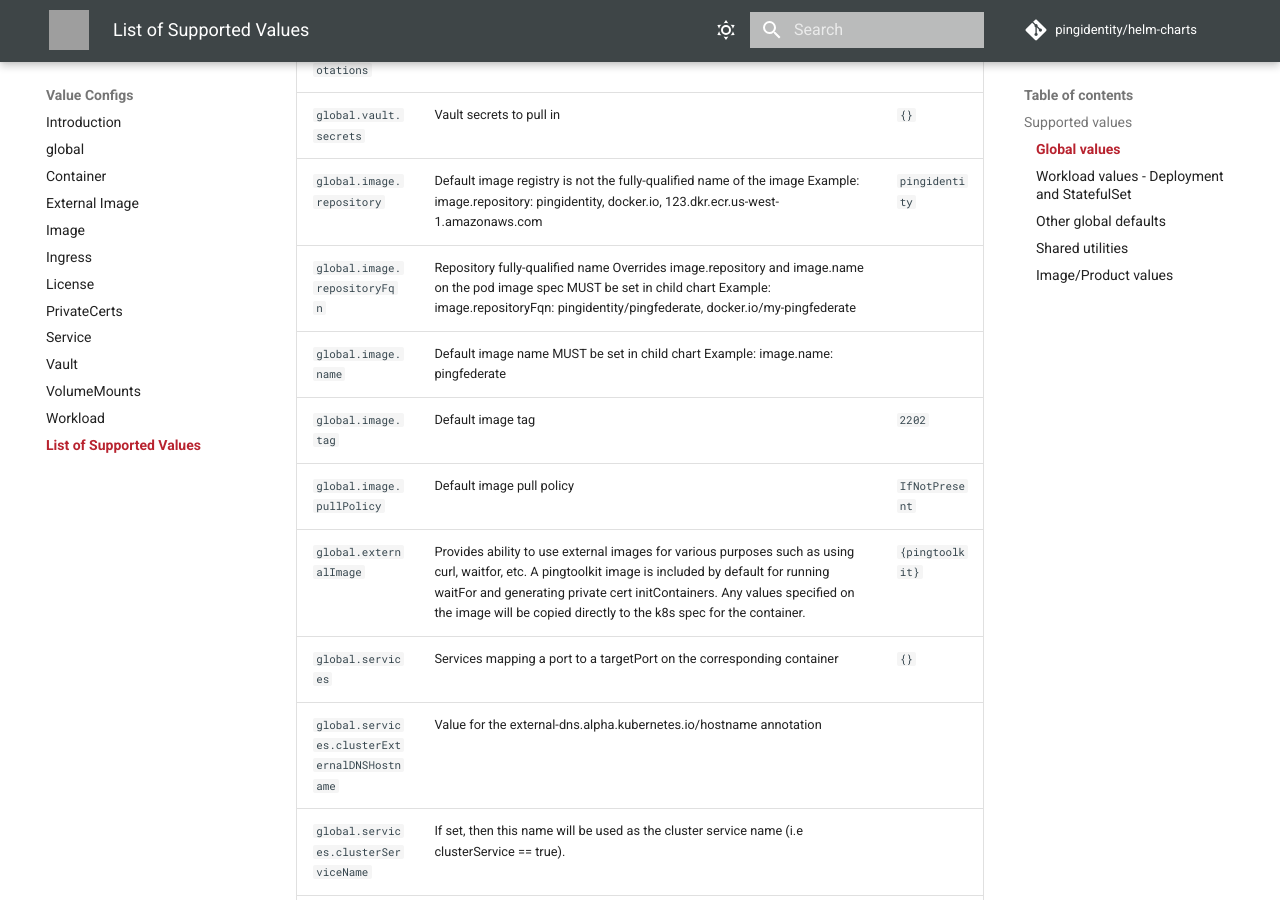
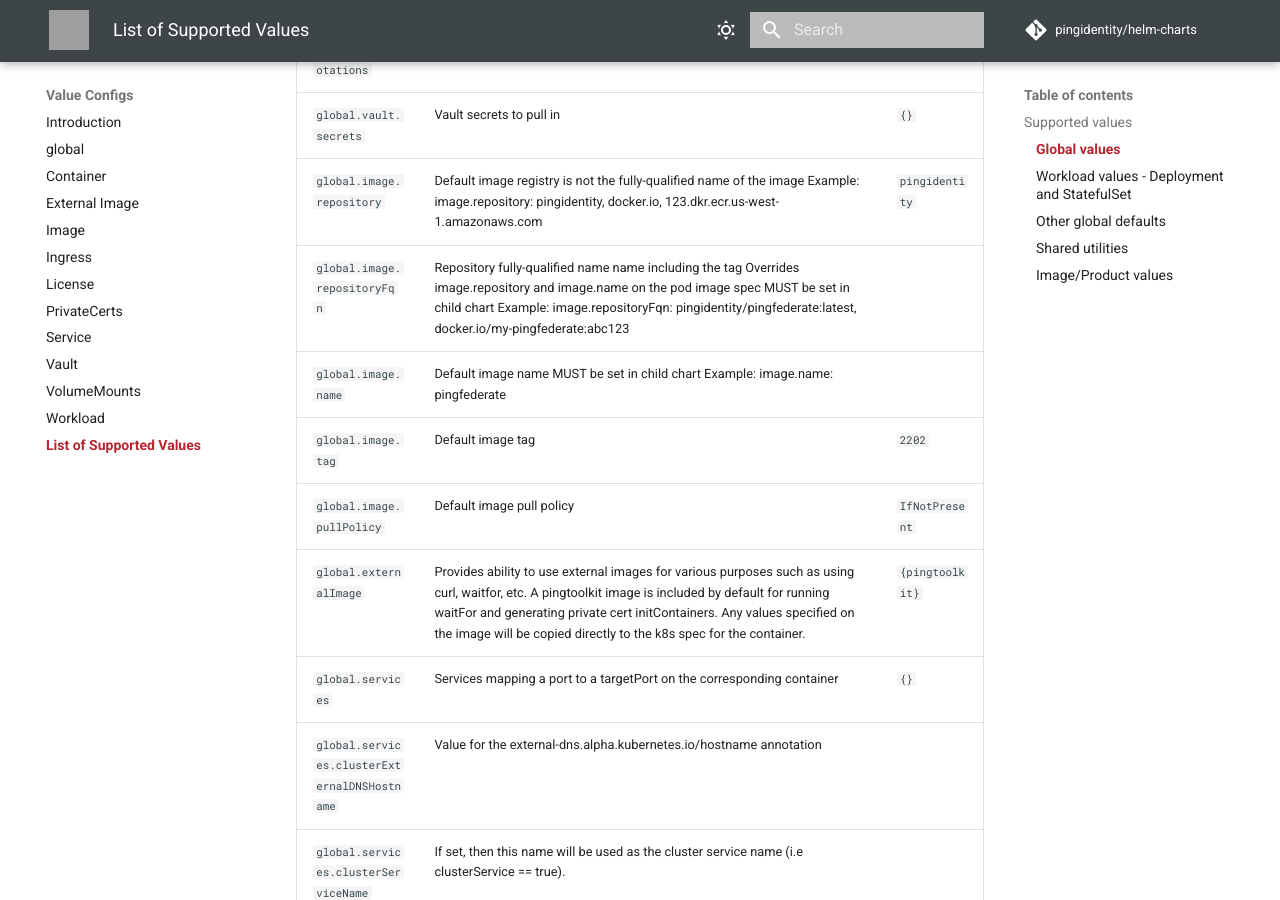
Before and after one commit to pingidentity/helm-charts, an MkDocs documentation site: the page built from docs/config/supported-values.md, in a window 1280 px wide and 900 px high, scrolled down 2006 px. Built offline with MkDocs 1.6.1 and Material for MkDocs 9.7.7, drawn with Linux system fonts in a browser that asks for light colours; comment, search, counter and statistics services are not loaded; grey boxes are pictures that could not be loaded.

Commit message:
Sync supported docs

```diff
--- a/docs/config/supported-values.md
+++ b/docs/config/supported-values.md
@@ -29,7 +29,7 @@
 | `global.vault.hashicorp.annotations`         | Annotation names, which will be appended to 'vault.hashicorp.com/' in the annotation                                                                                                                                                                                                                                                                            |                 |
 | `global.vault.secrets`                       | Vault secrets to pull in                                                                                                                                                                                                                                                                                                                                        | `{}`            |
 | `global.image.repository`                    | Default image registry is not the fully-qualified name of the image Example: image.repository: pingidentity, docker.io, 123.dkr.ecr.us-west-1.amazonaws.com                                                                                                                                                                                                     | `pingidentity`  |
-| `global.image.repositoryFqn`                 | Repository fully-qualified name Overrides image.repository and image.name on the pod image spec MUST be set in child chart Example: image.repositoryFqn: pingidentity/pingfederate, docker.io/my-pingfederate                                                                                                                                                   |                 |
+| `global.image.repositoryFqn`                 | Repository fully-qualified name name including the tag Overrides image.repository and image.name on the pod image spec MUST be set in child chart Example: image.repositoryFqn: pingidentity/pingfederate:latest, docker.io/my-pingfederate:abc123                                                                                                                                                   |                 |
 | `global.image.name`                          | Default image name MUST be set in child chart Example: image.name: pingfederate                                                                                                                                                                                                                                                                                 |                 |
 | `global.image.tag`                           | Default image tag                                                                                                                                                                                                                                                                                                                                               | `2202`          |
 | `global.image.pullPolicy`                    | Default image pull policy                                                                                                                                                                                                                                                                                                                                       | `IfNotPresent`  |
```
